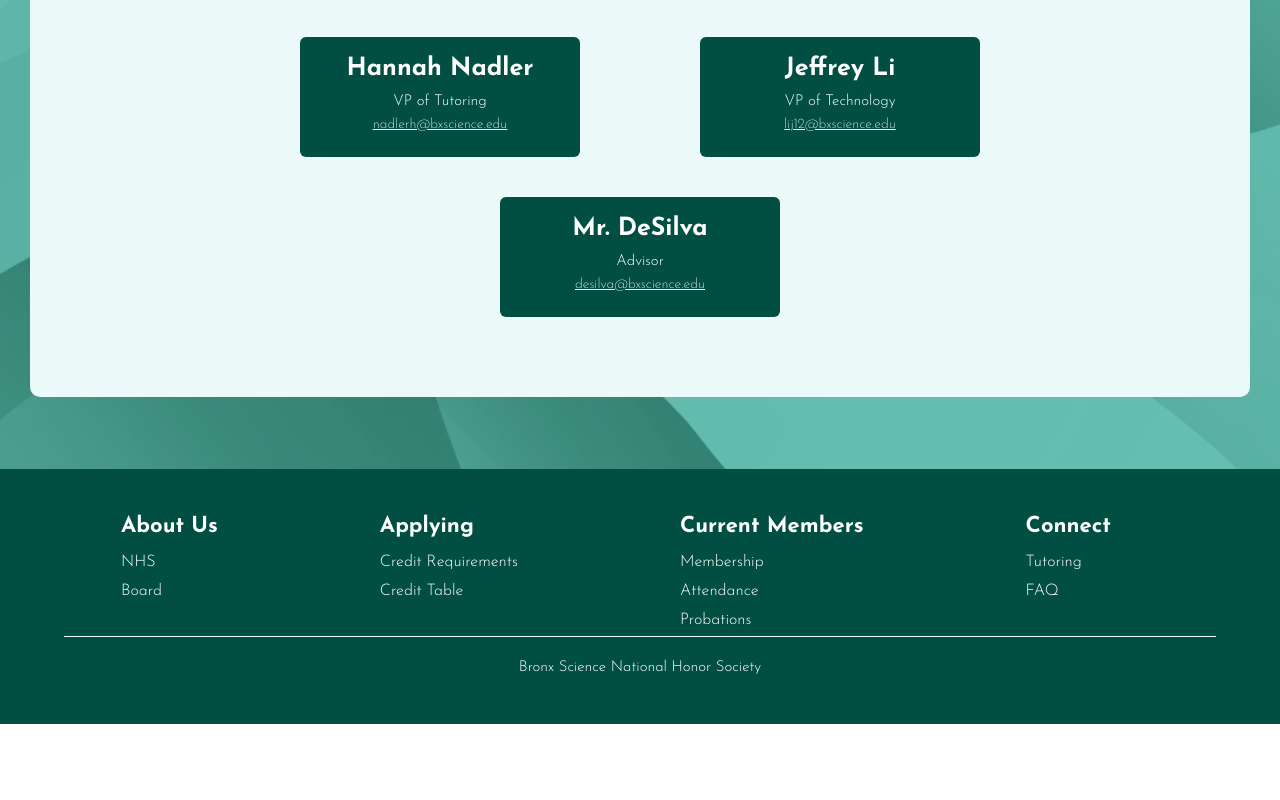
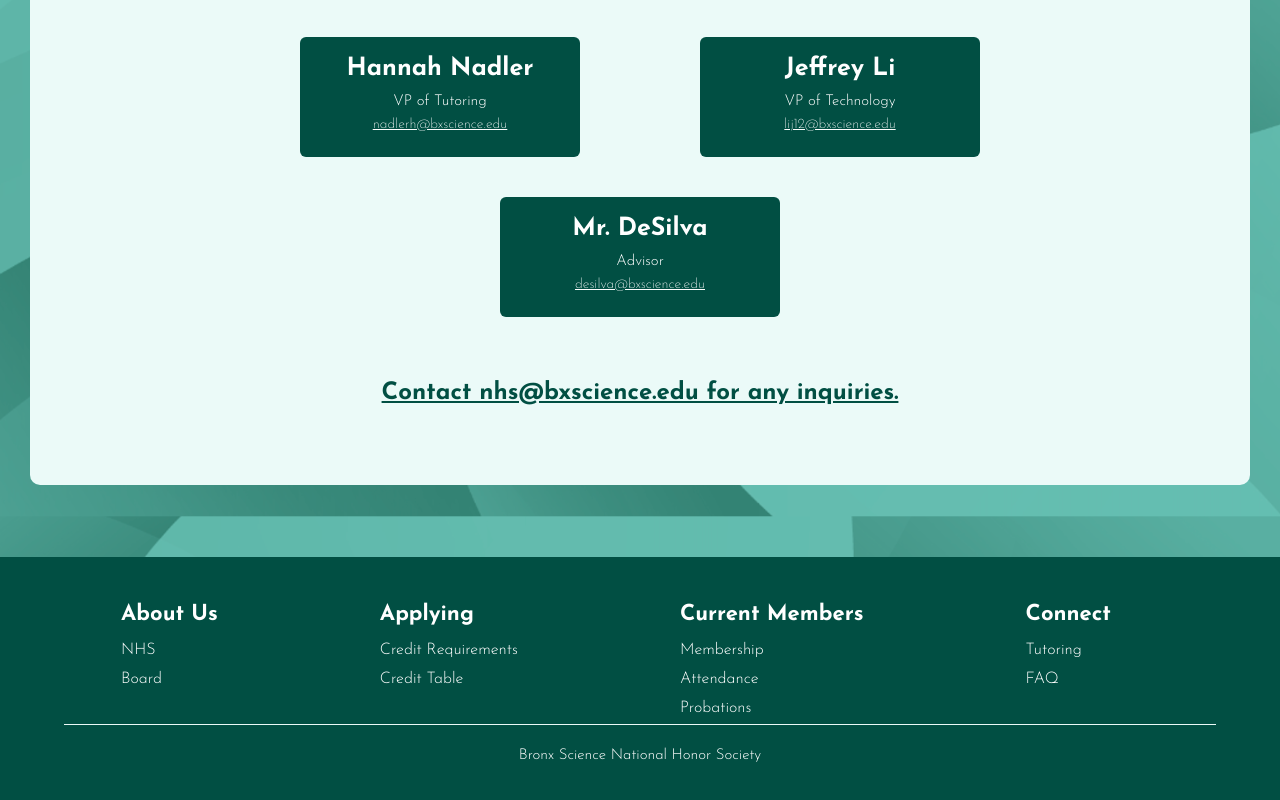
Before and after one commit to MCSaturn6/Bronx-Science-NHS-Update, a React (Create React App) app: page /about in a window 1280 px wide. Shown: the part 1152-1952 px from the top of the page. Before the commit the page ends 1876 px from the top, so only its background shows below. Built offline with nearby package versions, Linux system fonts and the light colour scheme.

Commit message:
contact email

```diff
--- a/src/pages/About.jsx
+++ b/src/pages/About.jsx
@@ -89,6 +89,7 @@ export default function About() {
               </div>
             </div>
           </div>
+          <p className = "flex justify-center mt-10 font-bold text-2xl underline" >Contact nhs@bxscience.edu for any inquiries. </p>
         </div>
       </section>
       <br></br>
```
